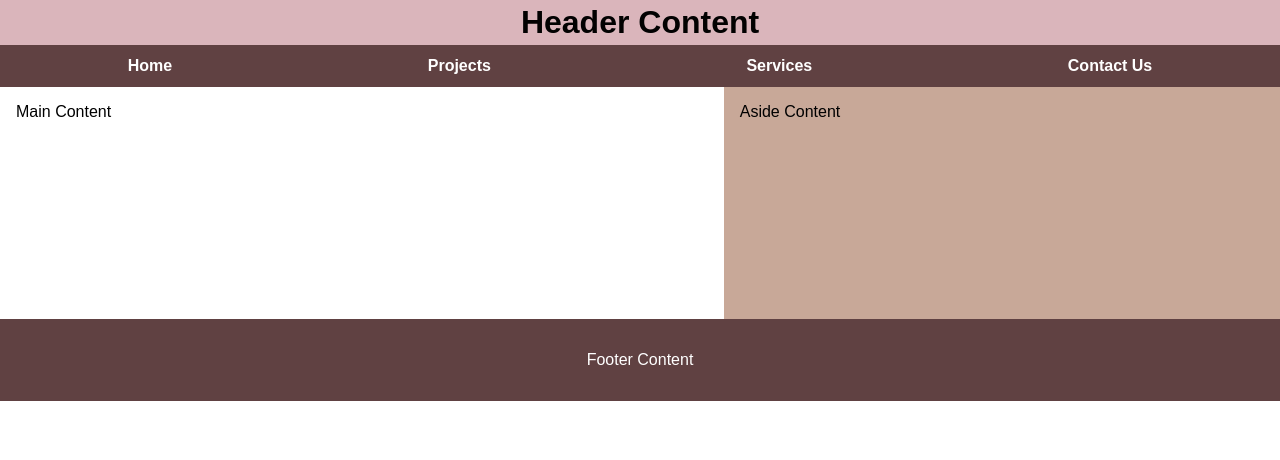
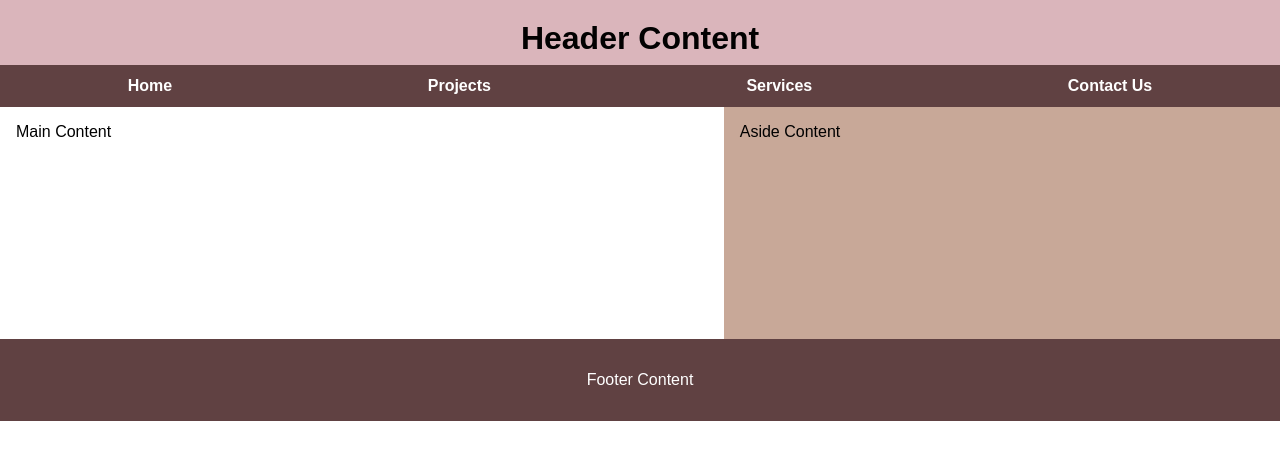
Before and after one commit to braquelw/wdd131, a plain HTML site: page week01/basic-layout.html in a window 1280 px wide. Drawn offline with Linux system fonts and the light colour scheme.

Commit message:
fixed padding

```diff
--- a/week01/styles/layout.css
+++ b/week01/styles/layout.css
@@ -6,14 +6,13 @@
 h1 {
     color: rgb(2, 1, 1);
     text-align: center;
-    padding: .25rem;
+    padding: .5rem;
 }
 
 p {
 	text-align: center;
     color: rgb(2, 1, 1);
 }
-
 
 .navigation {
 	list-style: none;
@@ -50,6 +49,7 @@ body {
 header {
   background: rgb(218, 181, 187);
   grid-column: 1 / 4;
+  padding-top: .75rem;
 }
 
 main {
```
